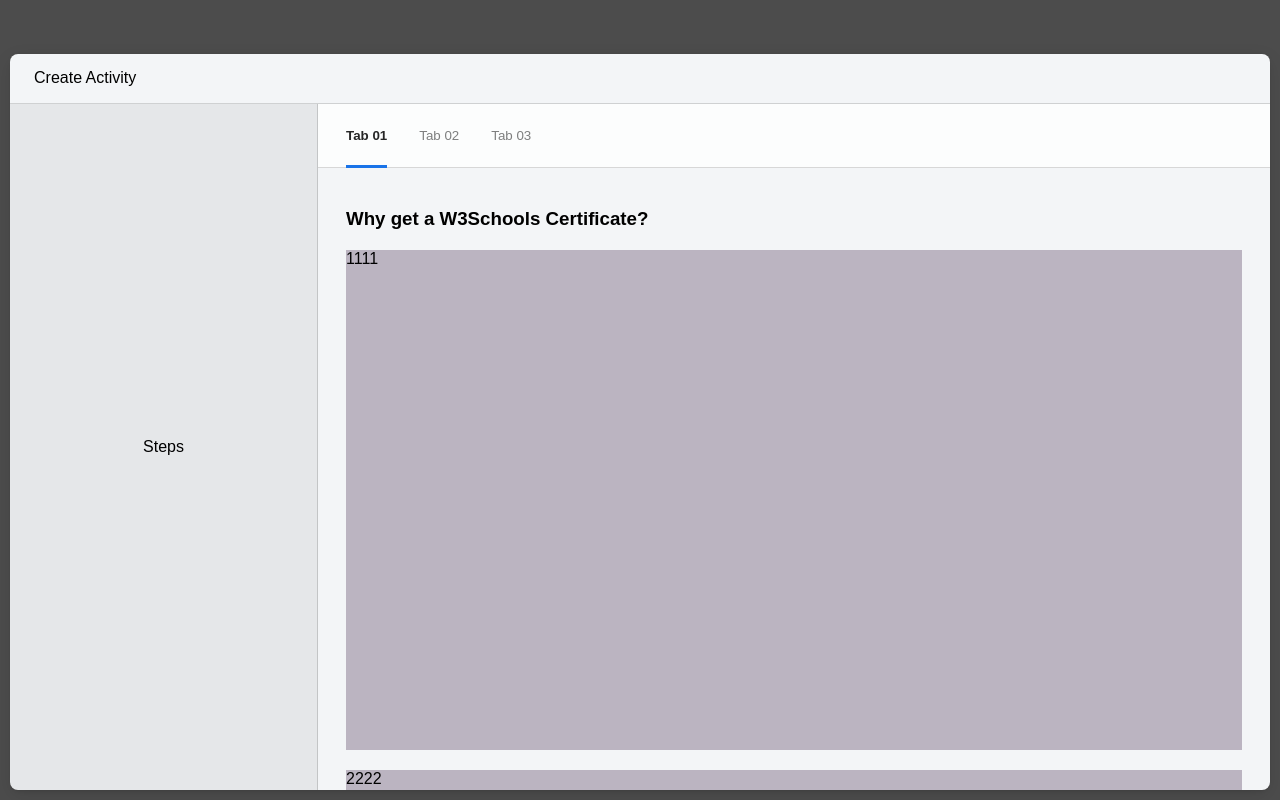
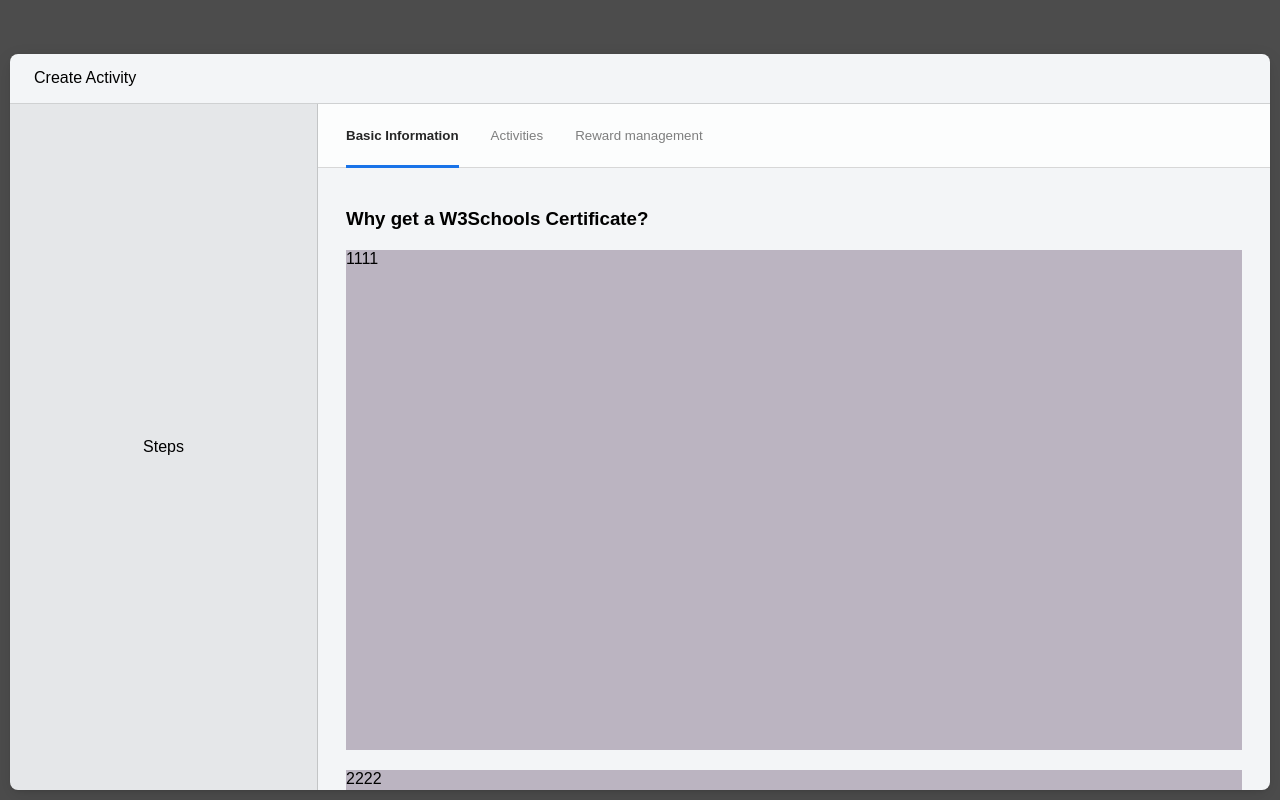
Before and after one commit to stevetsangit/uicafe, a plain HTML site: page bmw_test/createactivity/index.html in a window 1280 px wide. Drawn offline with Linux system fonts and the light colour scheme.

Commit message:
tab name

```diff
--- a/bmw_test/createactivity/index.html
+++ b/bmw_test/createactivity/index.html
@@ -16,9 +16,9 @@
 
                     <div class="tabbg">
                         <div class="tabs">
-                            <button class="tablinks" onclick="openCity(event, 'taba')" id="defaulttab">Tab 01</button>
-                            <button class="tablinks" onclick="openCity(event, 'tabb')">Tab 02</button>
-                            <button class="tablinks" onclick="openCity(event, 'tabc')">Tab 03</button>
+                            <button class="tablinks" onclick="openCity(event, 'taba')" id="defaulttab">Basic Information</button>
+                            <button class="tablinks" onclick="openCity(event, 'tabb')">Activities</button>
+                            <button class="tablinks" onclick="openCity(event, 'tabc')">Reward management</button>
                         </div>
                     </div>
 
```
